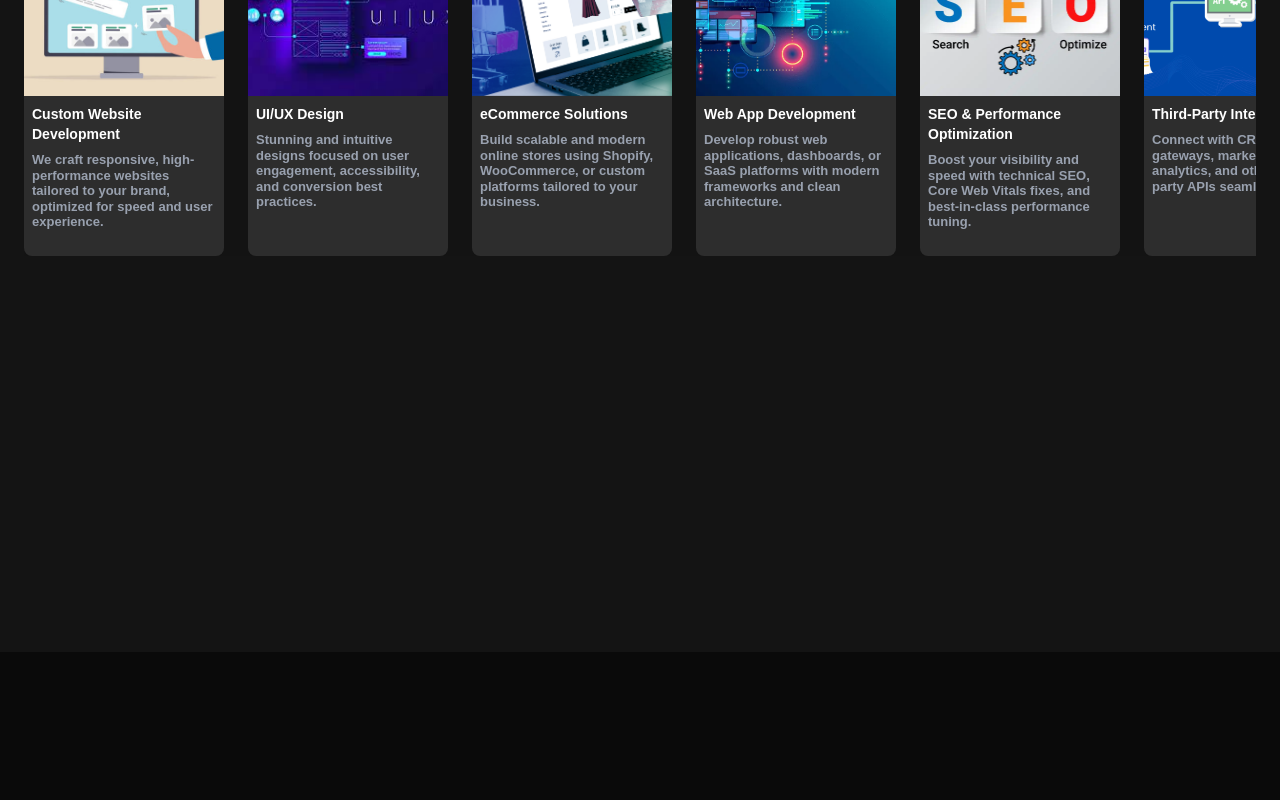
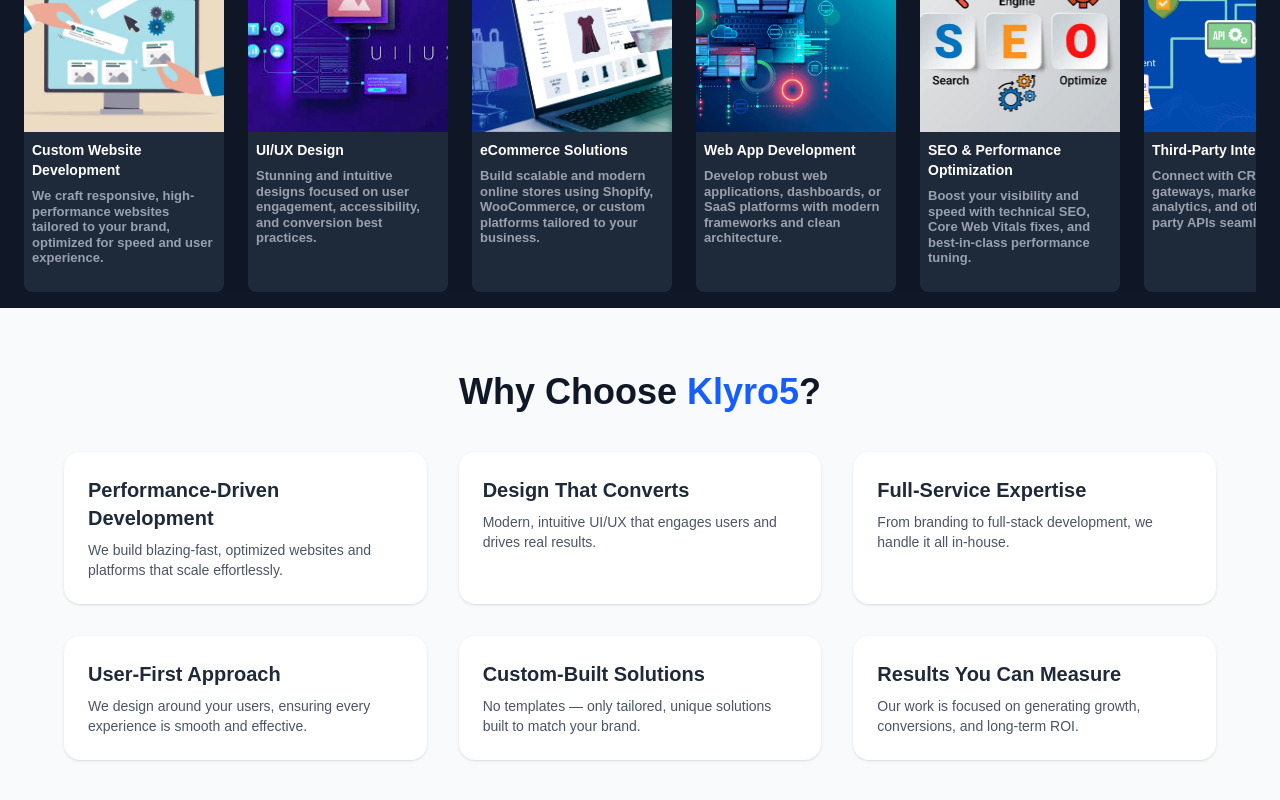
Before and after one commit to athulcoder/klyro5, a Next.js app: page / in a window 1280 px wide. Shown: the part 948-1748 px from the top of the page. Before the commit the page ends 1600 px from the top, so only its background shows below. Built offline with nearby package versions, Linux system fonts and the light colour scheme.

Commit message:
why choose kylro5

```diff
--- a/app/(home)/page.js
+++ b/app/(home)/page.js
@@ -1,4 +1,5 @@
 import { ServiceList } from "@/assets/services";
+import WhyChooseKlyro5 from "@/components/Features";
 import GradientBackground from "@/components/GradientBackground";
 import ServiceCard from "@/components/ServiceCard";
 import Image from "next/image";
@@ -7,8 +8,11 @@ export default function HomePage() {
   return (
     <div className="relative w-full h-screen">
       <GradientBackground />
-      <div className="relative z-20 flex flex-col h-full p-3 text-white text-3xl font-bold bg-[#141414] min-lg:px-6">
-        <h1 className="">Our Services</h1>
+      <div className="relative z-20 flex flex-col h-fit p-3 pb-0 text-white  text-3xl font-bold bg-gray-900 min-lg:px-6">
+        <h2 className="text-3xl md:text-4xl font-bold text-center min-lg:text-left mt-4 mb-4 text-gray-900 dark:text-white">
+          Our Services
+        </h2>
+
         <div className="flex overflow-scroll gap-4 w-full  overflow-x-auto whitespace-nowrap scrollbar-hidden my-4 min-lg:flex min-lg:gap-6 ">
           {ServiceList.map((item) => {
             return (
@@ -22,6 +26,7 @@ export default function HomePage() {
           })}
         </div>
       </div>
+      <WhyChooseKlyro5 />
     </div>
   );
 }
--- /dev/null
+++ b/components/Features.js
@@ -0,0 +1,56 @@
+"use client";
+
+export default function WhyChooseKlyro5() {
+  const features = [
+    {
+      title: "Performance-Driven Development",
+      desc: "We build blazing-fast, optimized websites and platforms that scale effortlessly.",
+    },
+    {
+      title: "Design That Converts",
+      desc: "Modern, intuitive UI/UX that engages users and drives real results.",
+    },
+    {
+      title: "Full-Service Expertise",
+      desc: "From branding to full-stack development, we handle it all in-house.",
+    },
+    {
+      title: "User-First Approach",
+      desc: "We design around your users, ensuring every experience is smooth and effective.",
+    },
+    {
+      title: "Custom-Built Solutions",
+      desc: "No templates — only tailored, unique solutions built to match your brand.",
+    },
+    {
+      title: "Results You Can Measure",
+      desc: "Our work is focused on generating growth, conversions, and long-term ROI.",
+    },
+  ];
+
+  return (
+    <section className="px-6 py-16 bg-gray-50 dark:bg-gray-900">
+      <div className="max-w-6xl mx-auto">
+        <h2 className="text-3xl md:text-4xl font-bold text-center mb-10 text-gray-900 dark:text-white">
+          Why Choose <span className="text-blue-600">Klyro5</span>?
+        </h2>
+
+        <div className="grid gap-8 sm:grid-cols-2 lg:grid-cols-3">
+          {features.map((feature, i) => (
+            <div
+              key={i}
+              className="p-6 rounded-2xl bg-white dark:bg-gray-800 shadow hover:shadow-lg transition-all"
+            >
+              <h3 className="text-xl font-semibold text-gray-800 dark:text-white mb-2">
+                {feature.title}
+              </h3>
+              <p className="text-gray-600 dark:text-gray-300 text-sm">
+                {feature.desc}
+              </p>
+            </div>
+          ))}
+        </div>
+      </div>
+    </section>
+  );
+}
--- a/components/ServiceCard.js
+++ b/components/ServiceCard.js
@@ -3,7 +3,7 @@ import React from "react";
 
 function ServiceCard({ title, image, description }) {
   return (
-    <div className="bg-[#2d2d2d] min-w-[200px] max-w-[300px]  min-lg:w-[240px] shadow-xl h-[310px] min-lg:h-[340px] rounded-lg  transition  duration-300 ">
+    <div className="bg-gray-800 min-w-[200px] max-w-[300px]  min-lg:w-[240px] shadow-xl h-[310px] min-lg:h-[340px] rounded-lg  transition  duration-300 ">
       <div className="w-full h-[180px] relative">
         <Image
           src={image}
```
